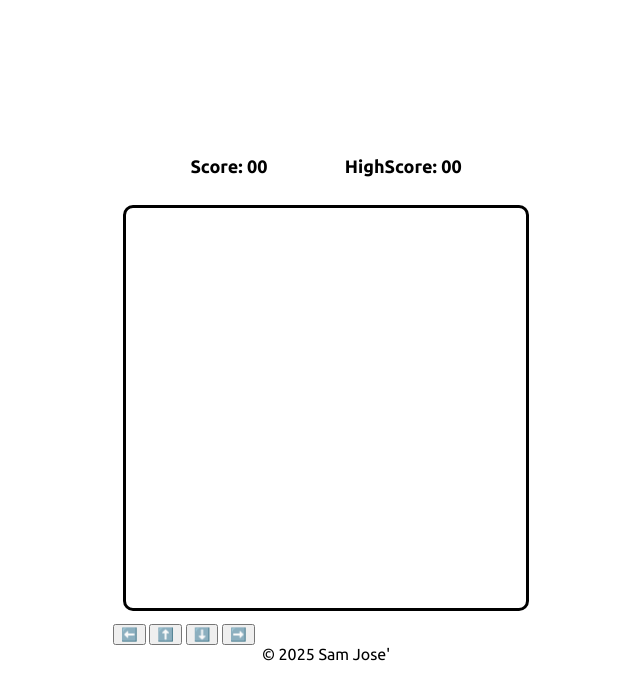
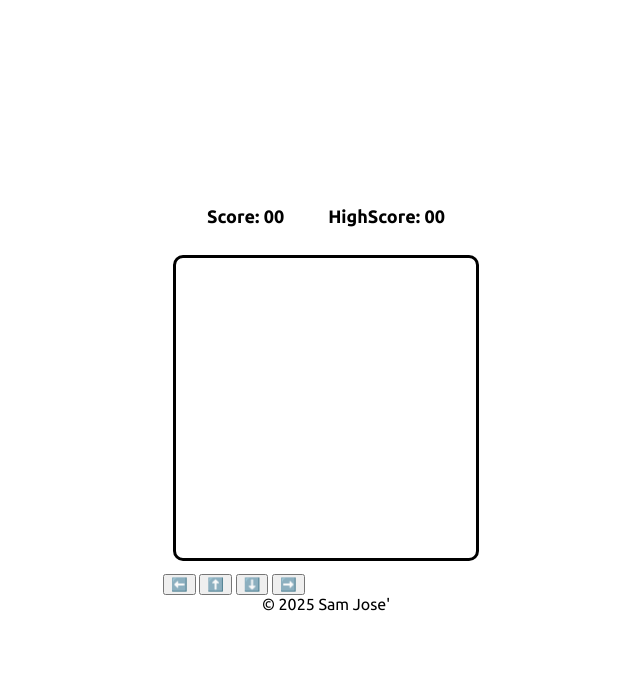
Before and after one commit to Sam10224/snakeGame, a plain HTML site: page index.html in a window 1280 px wide. Shown: the whole page, without its empty margins (314-954 px from the left). Drawn offline with Linux system fonts and the light colour scheme.

Commit message:
Update index.html

```diff
--- a/index.html
+++ b/index.html
@@ -15,7 +15,7 @@
             <p id="current-score">Score: 00</p>
             <p id="high-score">HighScore: 00</p>
         </div>
-        <canvas id="game-canvas" width="400" height="400"></canvas>
+        <canvas id="game-canvas" width="300" height="300"></canvas>
         <div class="btn-div">
             <button id="left-btn">⬅️</button>
             <button id="left-btn">⬆️</button>
```
